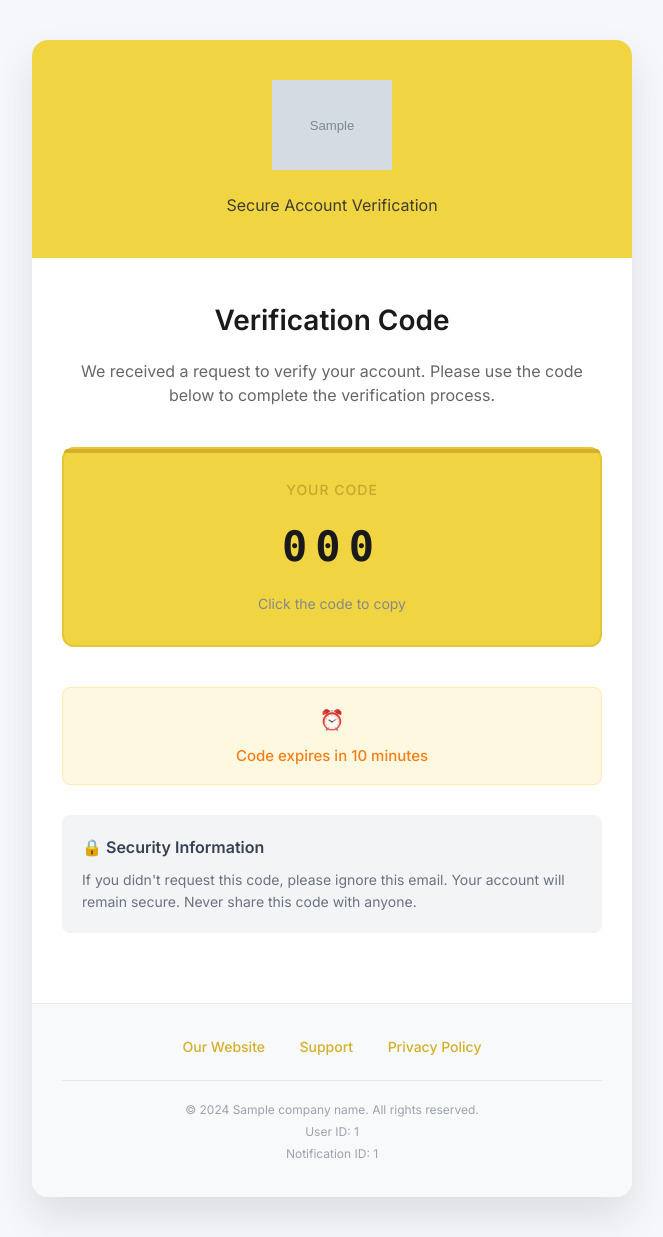
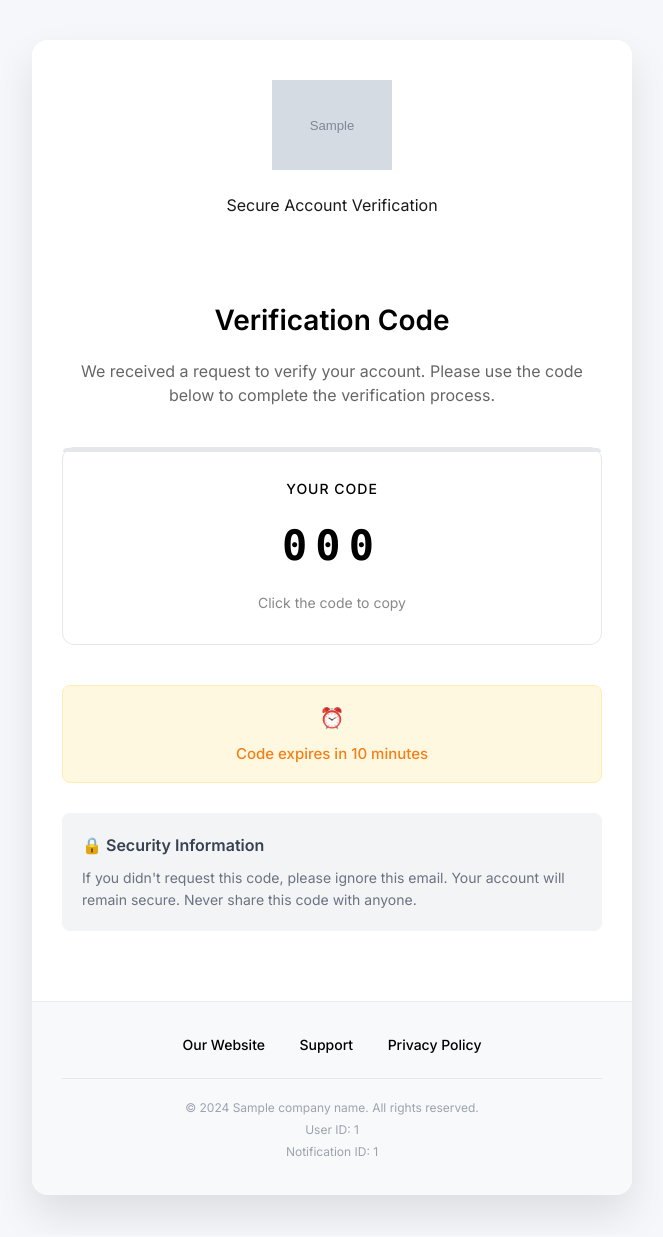
Before and after one commit to vinasLT/notification_service, a Python web app: template src/templates/code_email.html in a window 1280 px wide. Shown: the whole page, without its empty margins (308-971 px from the left). After the commit the page ends 1215 px from the top, so only its background shows below. Run offline with Jinja, Linux system fonts and the light colour scheme; the template is opened without the code that fills it: most values are stand-ins (such as "Sample title", 1, 10 or a date in 2020); grey boxes marked "Sample" are stand-in pictures.

Commit message:
change email look

```diff
--- a/notification_services/notification/senders/send_sms.py
+++ b/notification_services/notification/senders/send_sms.py
@@ -4,7 +4,7 @@ from config import settings
 from core.logger import logger
 from twilio.rest import Client
 
-from notification_services.notification.schemas.sms import SMSNotification
+from notification_services.notification.schemas.sms import SMSNotification, SMSContext
 
 client = Client(settings.TWILIO_ACCOUNT_SID, settings.TWILIO_AUTH_TOKEN)
 
@@ -49,3 +49,7 @@ def send_sms(sms_data: SMSNotification)-> MessageInstance | None:
             'error': str(e)
         })
         return None
+
+if __name__ == '__main__':
+
+    send_sms(SMSNotification(message='Hello this it test message!', recipient='+380634379178', context=SMSContext(user_uuid='test', notification_uuid='test')))
--- a/src/templates/base_email.html
+++ b/src/templates/base_email.html
@@ -31,10 +31,10 @@
         }
 
         .header {
-            background: {% block header_bg_color %}#f0d442{% endblock %};
+            background: {% block header_bg_color %}#ffffff{% endblock %};
             padding: 40px 30px;
             text-align: center;
-            color: #2d2d2d;
+            color: #000000;
         }
 
         .logo-container {
@@ -68,7 +68,7 @@
         .title {
             font-size: 28px;
             font-weight: 600;
-            color: #1a1a1a;
+            color: #000000;
             text-align: center;
             margin-bottom: 16px;
         }
@@ -88,8 +88,8 @@
 
         /* Стиль для блока с кодом */
         .code-container {
-            background: #f0d442;
-            border: 2px solid #e6c636;
+            background: #ffffff;
+            border: 1px solid #e5e7eb;
             border-radius: 12px;
             padding: 30px 20px;
             text-align: center;
@@ -104,14 +104,14 @@
             left: 0;
             right: 0;
             height: 4px;
-            background: #d4b02a;
+            background: #e5e7eb;
             border-radius: 12px 12px 0 0;
         }
 
         .code-label {
             font-size: 14px;
             font-weight: 500;
-            color: #c4a82e;
+            color: #000000;
             margin-bottom: 12px;
             text-transform: uppercase;
             letter-spacing: 1px;
@@ -121,7 +121,7 @@
             font-size: 42px;
             font-weight: 600;
             font-family: 'SF Mono', 'Monaco', 'Inconsolata', 'Roboto Mono', monospace;
-            color: #1a1a1a;
+            color: #000000;
             letter-spacing: 8px;
             margin: 10px 0;
             user-select: all;
@@ -218,8 +218,9 @@
         .button {
             display: inline-block;
             padding: 14px 32px;
-            background: {% block button_bg_color %}#f0d442{% endblock %};
-            color: #1a1a1a;
+            background: {% block button_bg_color %}#ffffff{% endblock %};
+            border: 1px solid #e5e7eb;
+            color: #000000;
             text-decoration: none;
             border-radius: 8px;
             font-weight: 600;
@@ -228,9 +229,9 @@
         }
 
         .button:hover {
-            background: {% block button_hover_color %}#e6c636{% endblock %};
+            background: {% block button_hover_color %}#f3f4f6{% endblock %};
             transform: translateY(-2px);
-            box-shadow: 0 4px 12px rgba(240, 212, 66, 0.3);
+            box-shadow: 0 4px 12px rgba(0, 0, 0, 0.1);
         }
 
         .button.secondary {
@@ -257,7 +258,7 @@
         }
 
         .footer-links a {
-            color: #d4b02a;
+            color: #000000;
             text-decoration: none;
             margin: 0 15px;
             font-size: 14px;
```
Also changed, not shown: config.py (+4 -5 lines), notification_services/notification/senders/send_email.py (+17 -18 lines).
